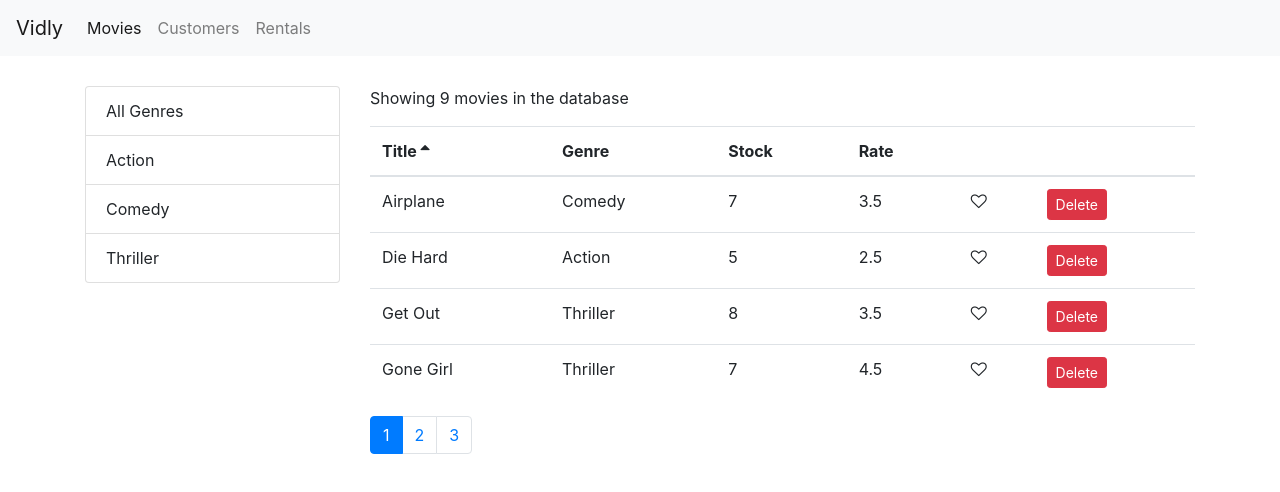
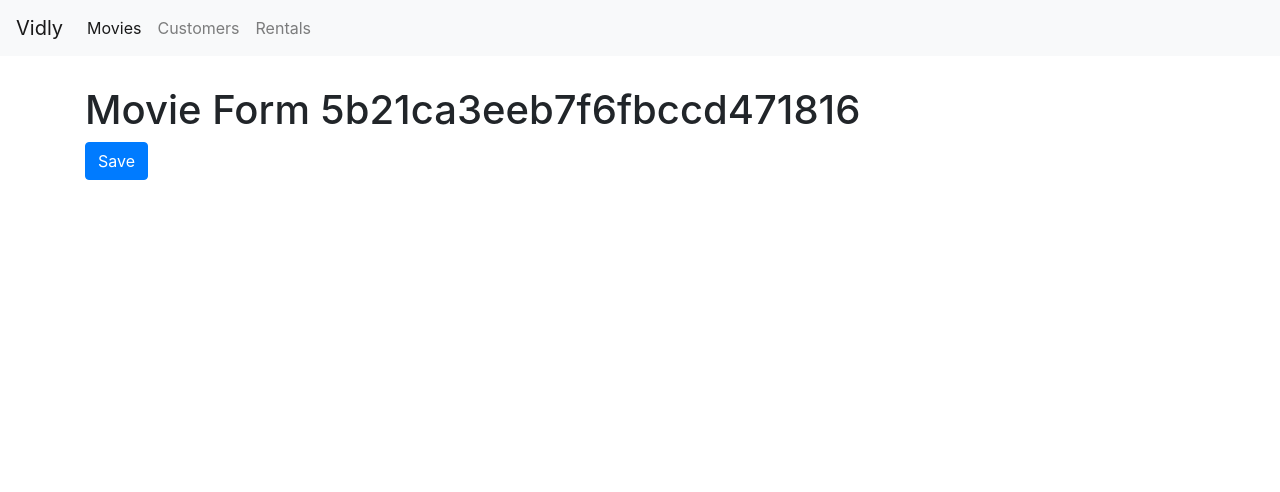
Before and after one commit to chami98/Video-Rental-Web-App, a React (Create React App) app: page /movies/5b21ca3eeb7f6fbccd471816 in a window 1280 px wide. Shown: the top 492 px of the page. Built offline with nearby package versions, Linux system fonts and the light colour scheme.

Commit message:
linked to the movieForm

```diff
--- a/src/App.js
+++ b/src/App.js
@@ -7,6 +7,7 @@
 import NotFound from "./components/notFound";
 import NavBar from "./components/navBar";
 import "./App.css";
+import MovieForm from './components/movieForm';
 
 class App extends Component {
   render() {
@@ -15,6 +16,7 @@
         <NavBar />
         <main className="container" style={{ paddingTop: "30px" }}>
           <Switch>
+            <Route path="/movies/:id" component={MovieForm} />
             <Route path="/movies" component={Movies} />
             <Route path="/customers" component={Customers} />
             <Route path="/rentals" component={Rentals} />
--- a/src/components/movieForm.jsx
+++ b/src/components/movieForm.jsx
@@ -1,6 +1,16 @@
-import React, { Component } from 'react'
-const MovieForm = () => {
-    return ( <h1>Movie Form</h1> );
-}
+import React, { Component } from "react";
+const MovieForm = ({ match, history }) => {
+  return (
+    <div>
+      <h1>Movie Form {match.params.id}</h1>
+      <button
+        className="btn btn-primary"
+        onClick={() => history.push("/movies")}
+      >
+        Save
+      </button>
+    </div>
+  );
+};
 
 export default MovieForm;
--- a/src/components/moviesTable.jsx
+++ b/src/components/moviesTable.jsx
@@ -1,10 +1,15 @@
 import React, { Component } from "react";
 import Like from "./common/like";
 import Table from "./common/table";
+import { Link } from "react-router-dom";
 
 class MoviesTable extends Component {
   columns = [
-    { path: "title", label: "Title" },
+    {
+      path: "title",
+      label: "Title",
+      content: (movie) => <Link to = {`/movies/${movie._id}`}> {movie.title} </Link>,
+    },
     { path: "genre.name", label: "Genre" },
     { path: "numberInStock", label: "Stock" },
     { path: "dailyRentalRate", label: "Rate" },
```
